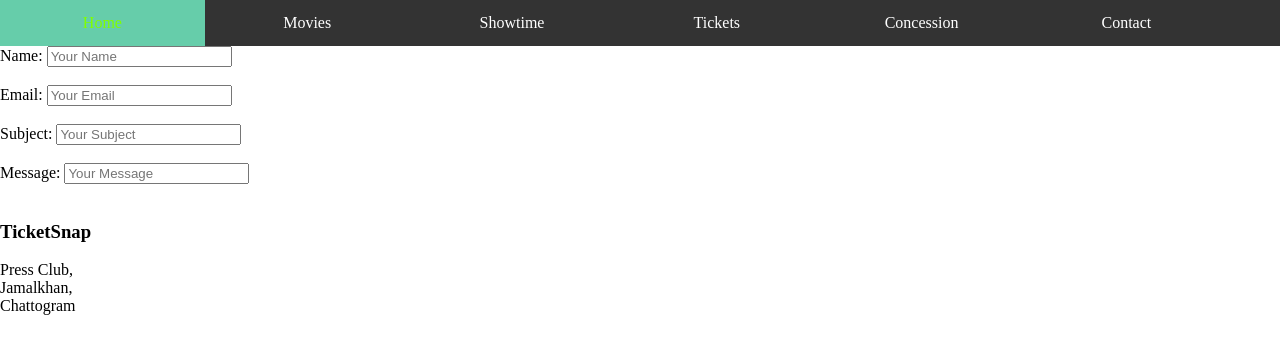
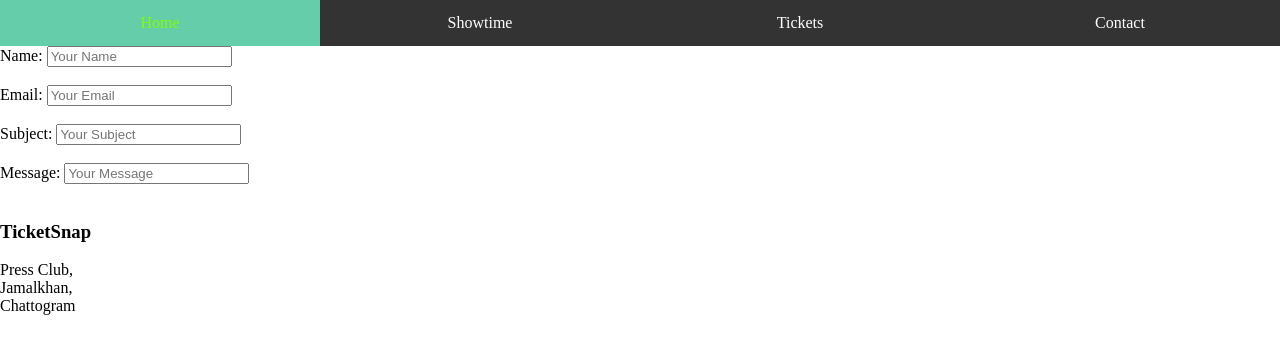
Before and after one commit to MazFahim/clientProjects, a Django app: page /contact/ in a window 1280 px wide. Shown: the top 354 px of the page. Run offline with Django 5.2, Linux system fonts and the light colour scheme.

Commit message:
navbar issue fixed

```diff
--- a/TicketSnap/movies/templates/headerNavbar.html
+++ b/TicketSnap/movies/templates/headerNavbar.html
@@ -18,7 +18,7 @@
         }
         li{
             float: left;
-            width: 16%;
+            width: 25%;
         }
         li a {
             display: block;
@@ -37,12 +37,10 @@
 
     <nav>
         <ul>
-            <li><a href="#">Home</a></li>
-            <li><a href="#">Movies</a></li>
-            <li><a href="#">Showtime</a></li>
-            <li><a href="#">Tickets</a></li>
-            <li><a href="#">Concession</a></li>
-            <li><a href="#">Contact</a></li>
+            <li><a href="/">Home</a></li>
+            <li><a href="/showtime/">Showtime</a></li>
+            <li><a href="/tickets/">Tickets</a></li>
+            <li><a href="/contact/">Contact</a></li>
         </ul>
     </nav>
 
--- a/TicketSnap/movies/urls.py
+++ b/TicketSnap/movies/urls.py
@@ -3,7 +3,7 @@ from . import views
 
 urlpatterns = [
     path('movies/', views.movies, name='movies'),
-    path('home/', views.home, name='home'),
+    path('', views.home, name='home'),
     path('showtime/', views.showtime, name='showtime'),
     path('tickets/', views.tickets, name='tickets'),
     path('contact/', views.contact, name='contact')
```
Also changed, not shown: TicketSnap/movies/models.py (+4 -3 lines), TicketSnap/db.sqlite3.
